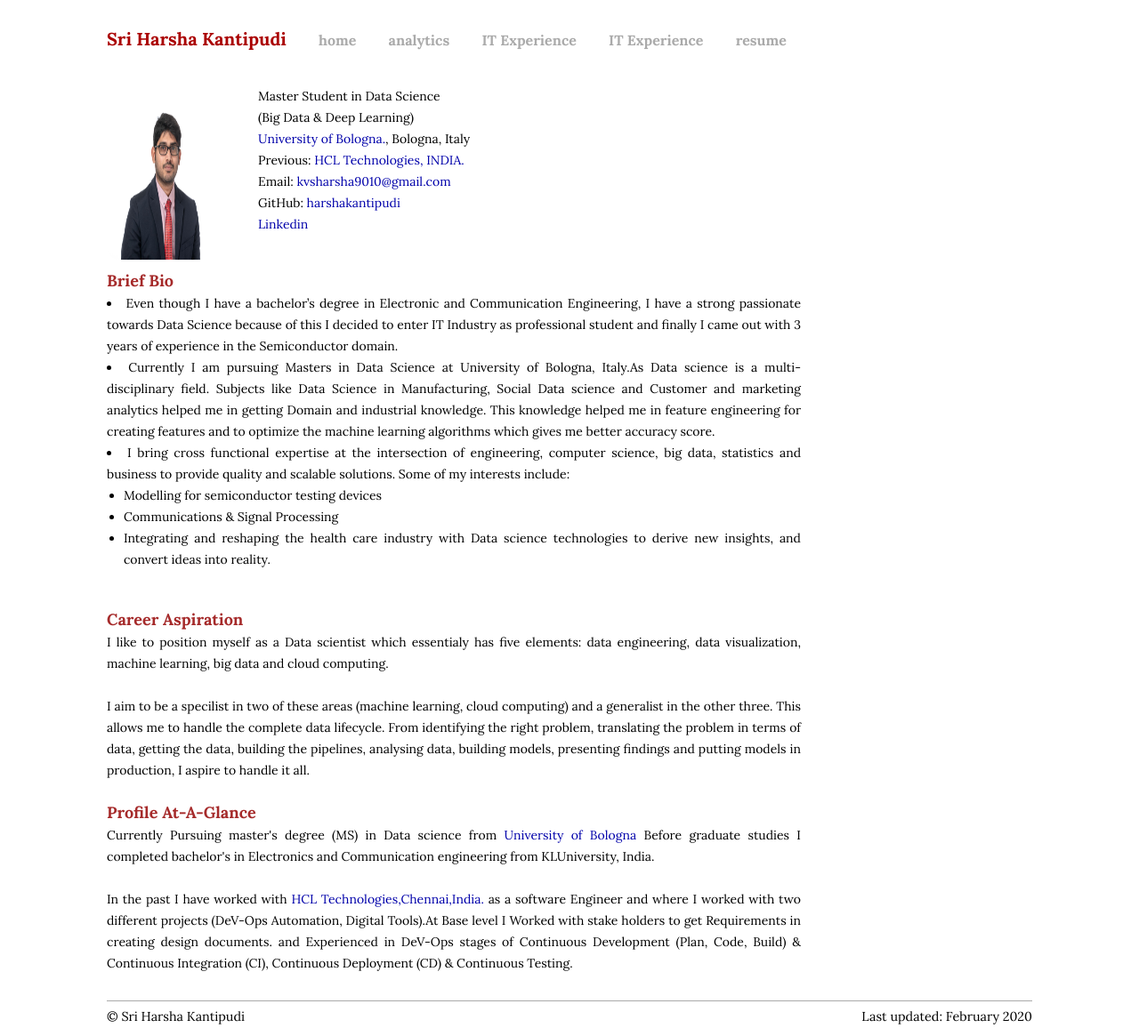
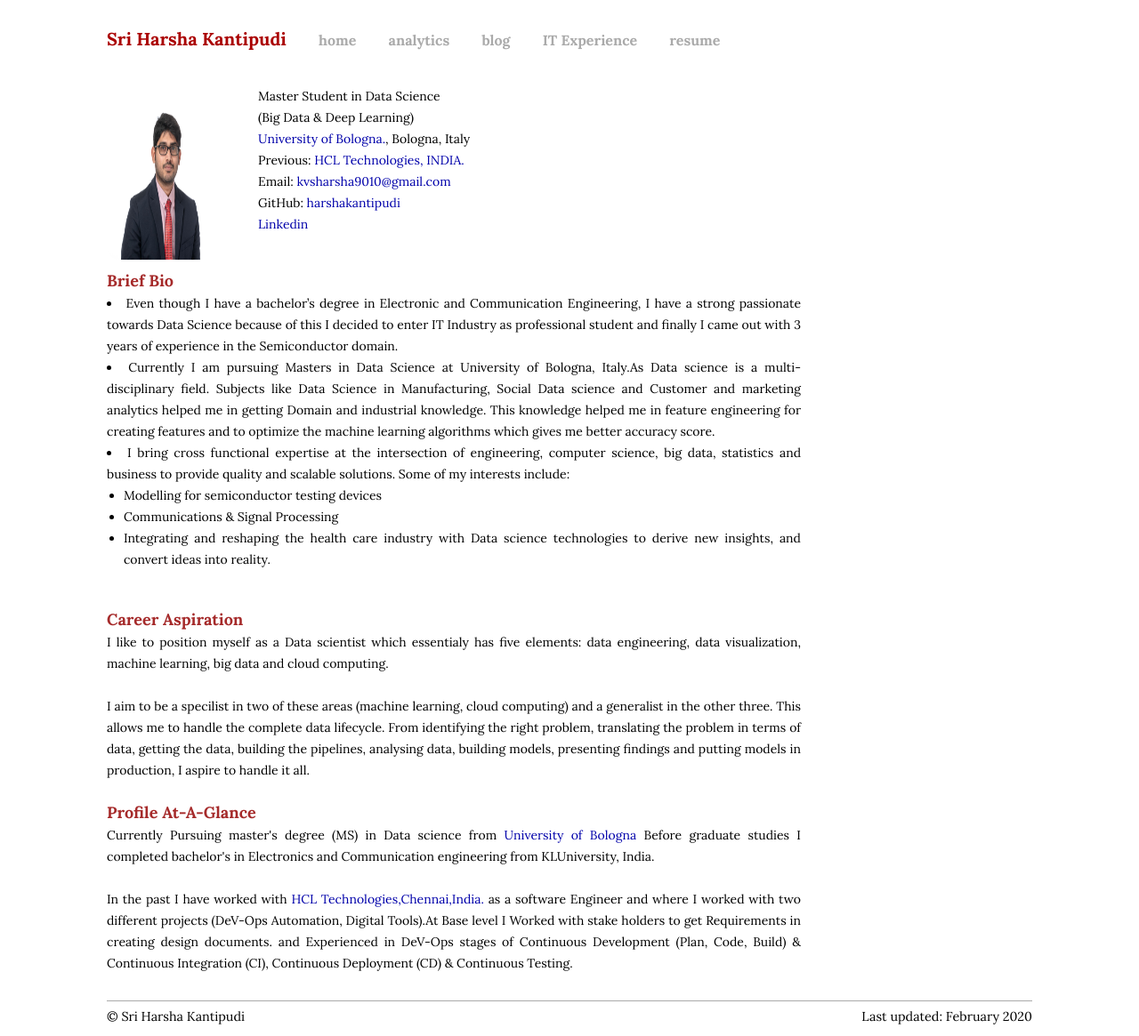
Before and after one commit to harshakantipudi/Harshakantipudi.github.io, a Jekyll site: the page built from index.md, in a window 1280 px wide. Shown: the whole page at 89% size. Built offline with Jekyll 4.4.1, drawn with Linux system fonts in a browser that asks for light colours.

Commit message:
Update header.html

```diff
--- a/_includes/header.html
+++ b/_includes/header.html
@@ -2,7 +2,7 @@
   <h1 class="title"><b><a href="/">Sri Harsha Kantipudi</a></b></h1>
   <a class="extra" href="/">home</a>
   <a class="extra" href="/analytics.html">analytics</a>
-  <a class="extra" href="/IT.html">IT Experience</a>
+  <a class="extra" href="/blog.html">blog</a>
   <a class="extra" href="/IT.html">IT Experience</a>
   <a class="extra" href="/assets/resume.pdf">resume</a>
 </div>
```
